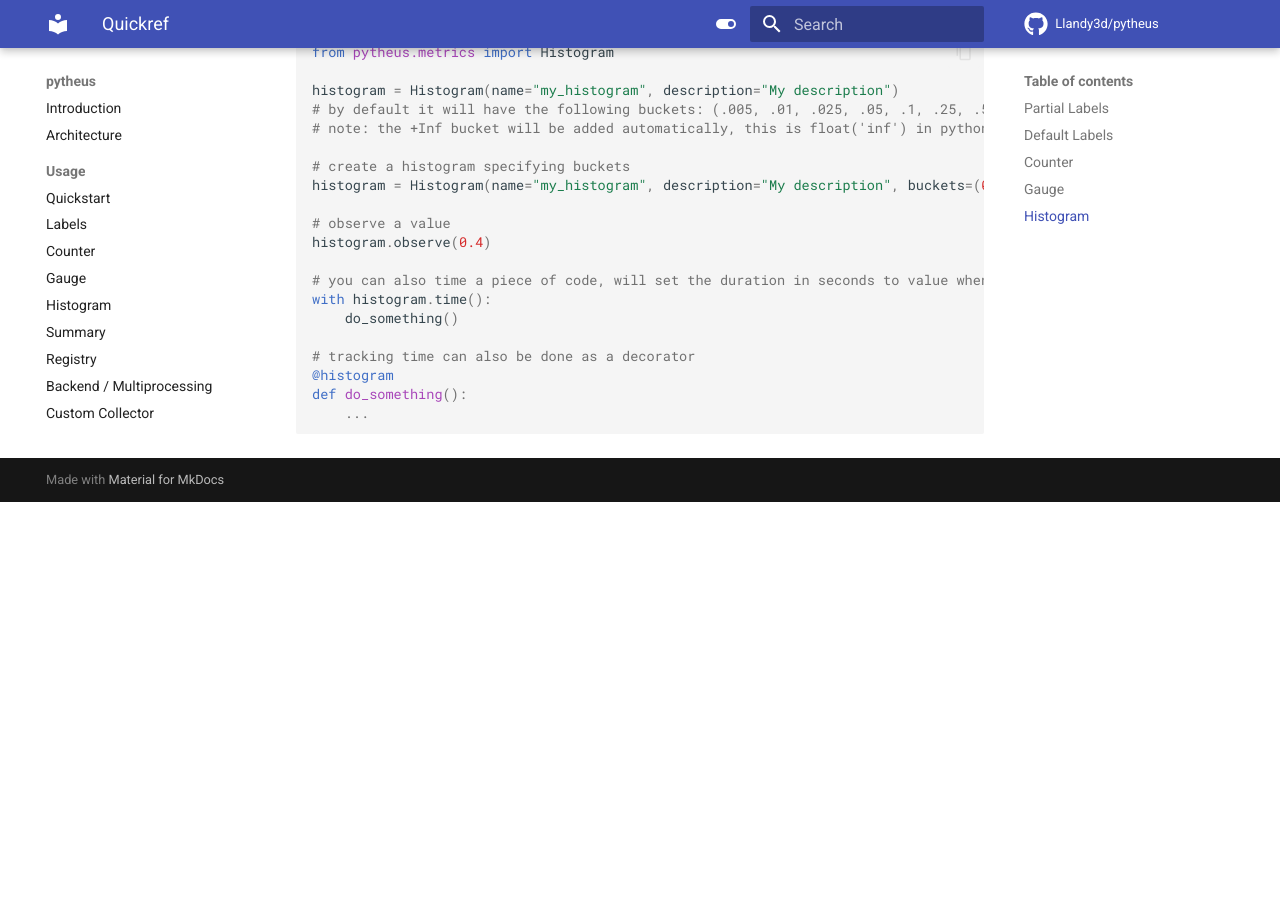
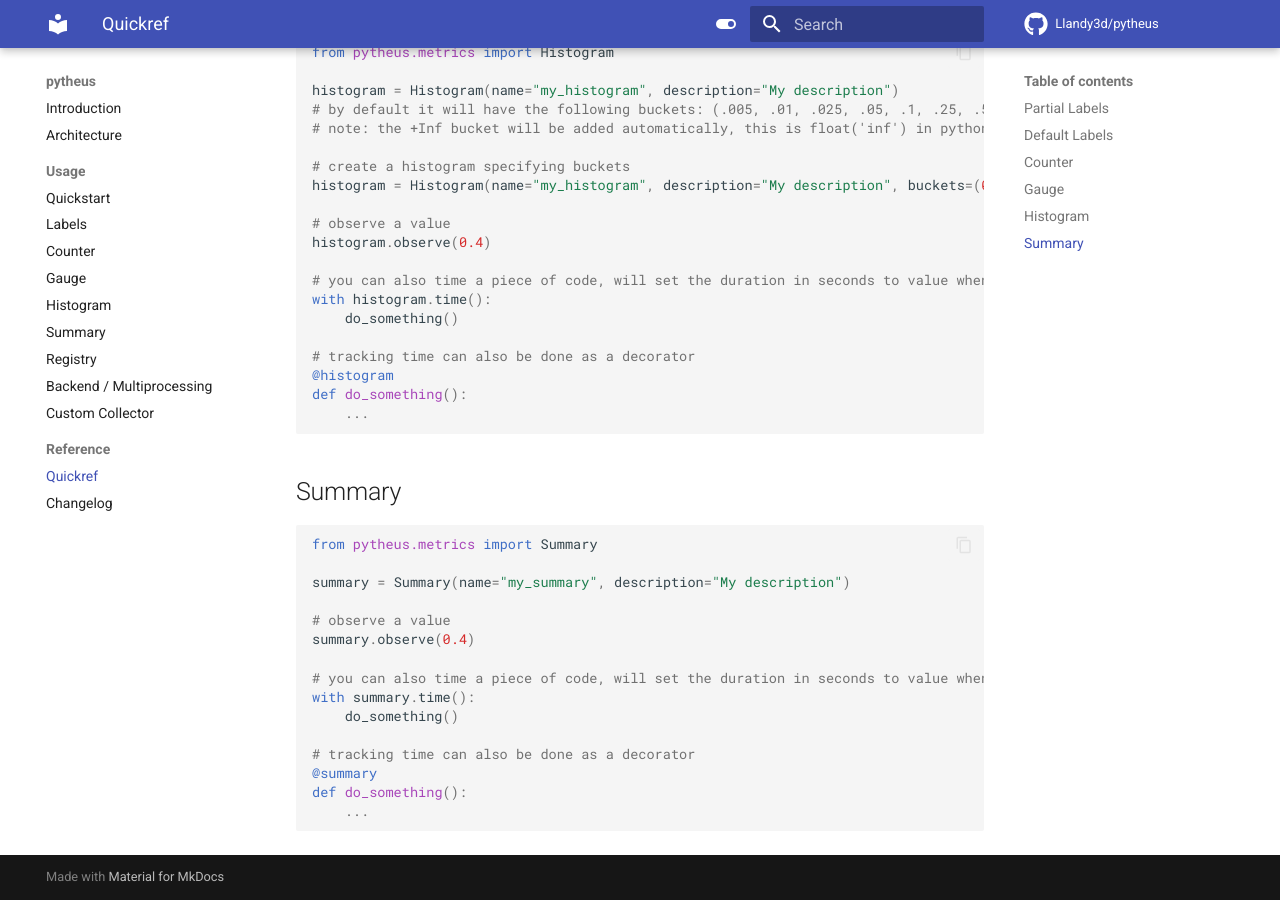
Before and after one commit to Llandy3d/pytheus, an MkDocs documentation site: the page built from docs/quickref.md, in a window 1280 px wide and 900 px high, scrolled down 2226 px. Built offline with MkDocs 1.6.1 and Material for MkDocs 9.7.7, drawn with Linux system fonts in a browser that asks for light colours; comment, search, counter and statistics services are not loaded; before the commit the page ends 2728 px from its top, so only the background shows below that.

Commit message:
add summary to readme/quickref

````diff
--- a/docs/quickref.md
+++ b/docs/quickref.md
@@ -127,3 +127,23 @@
 def do_something():
     ...
 ```
+
+## Summary
+
+```python
+from pytheus.metrics import Summary
+
+summary = Summary(name="my_summary", description="My description")
+
+# observe a value
+summary.observe(0.4)
+
+# you can also time a piece of code, will set the duration in seconds to value when exited
+with summary.time():
+    do_something()
+
+# tracking time can also be done as a decorator
+@summary
+def do_something():
+    ...
+```
````
Also changed, not shown: README.md (+22 -0 lines).
